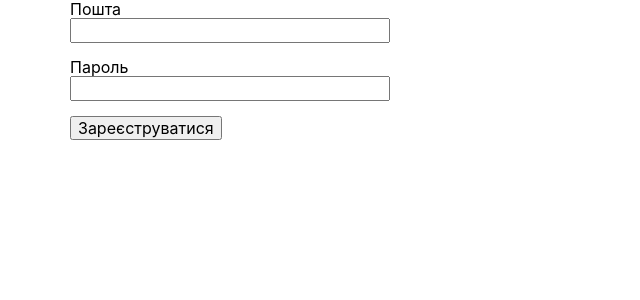
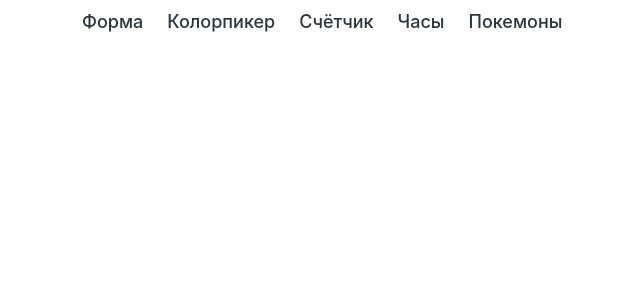
Before and after one commit to bestboost/react22, a React (Create React App) app: page / in a window 1280 px wide. Shown: the top 300 px of the page, without its empty margins (0-640 px from the left). Built offline with nearby package versions, Linux system fonts and the light colour scheme.

Commit message:
add router

```diff
--- a/src/App.js
+++ b/src/App.js
@@ -1,19 +1,20 @@
-// import { Switch, Route } from 'react-router-dom';
-// import AppBar from './components/AppBar/AppBar';
+import { Switch, Route } from 'react-router-dom';
+import AppBar from './components/AppBar/AppBar';
 import SignupForm from './components/SignupForm/SignupForm';
-// import ColorPicker from './components/ColorPicker/ColorPicker';
-// import Counter from './components/Counter/Counter';
-// import Clock from './components/Clock/Clock';
+import ColorPicker from './components/ColorPicker/ColorPicker';
+import Counter from './components/Counter/Counter';
+import Clock from './components/Clock/Clock';
 // import PokemonView from './views/PokemonView';
+import Navigation from './components/Navigation/Navigation'
 
-// const colorPickerOptions = [
-//   { label: 'red', color: '#F44336' },
-//   { label: 'green', color: '#4CAF50' },
-//   { label: 'blue', color: '#2196F3' },
-//   { label: 'grey', color: '#607D8B' },
-//   { label: 'pink', color: '#E91E63' },
-//   { label: 'indigo', color: '#3F51B5' },
-// ];
+const colorPickerOptions = [
+  { label: 'red', color: '#F44336' },
+  { label: 'green', color: '#4CAF50' },
+  { label: 'blue', color: '#2196F3' },
+  { label: 'grey', color: '#607D8B' },
+  { label: 'pink', color: '#E91E63' },
+  { label: 'indigo', color: '#3F51B5' },
+];
 
 const containerStyles = {
   maxWidth: 1170,
@@ -26,29 +27,30 @@ const containerStyles = {
 export default function App() {
   return (
     <div style={containerStyles}>
-      {/* <AppBar /> */}
+      <AppBar />
+      <Navigation/>
 
-      {/* <Switch> */}
-        {/* <Route path="/signup">
+      <Switch>
+         <Route path="/signup">
           <SignupForm />
-        </Route> */}
- <SignupForm />
-        {/* <Route path="/colorpicker"> */}
-          {/* <ColorPicker options={colorPickerOptions} /> */}
-        {/* </Route> */}
+        </Route>
 
-        {/* <Route path="/counter"> */}
-          {/* <Counter /> */}
-        {/* </Route> */}
+        <Route path="/colorpicker">
+          <ColorPicker options={colorPickerOptions} />
+         </Route>
 
-        {/* <Route path="/clock"> */}
-          {/* <Clock /> */}
-        {/* </Route> */}
+        <Route path="/counter">
+           <Counter />
+         </Route>
+
+        <Route path="/clock">
+           <Clock />
+        </Route>
 
         {/* <Route path="/pokemon">
           <PokemonView />
         </Route> */}
-      {/* </Switch> */}
+      </Switch>
     </div>
   );
 }
--- a/src/components/Navigation/Navigation.jsx
+++ b/src/components/Navigation/Navigation.jsx
@@ -0,0 +1,49 @@
+import React from 'react';
+import { NavLink } from 'react-router-dom';
+import styles from './Navigation.module.css';
+
+const Navigation = () => (
+  <nav>
+    <NavLink
+      to="/signup"
+      className={styles.link}
+      activeClassName={styles.activeLink}
+    >
+      Форма
+    </NavLink>
+
+    <NavLink
+      to="/colorpicker"
+      className={styles.link}
+      activeClassName={styles.activeLink}
+    >
+      Колорпикер
+    </NavLink>
+
+    <NavLink
+      to="/counter"
+      className={styles.link}
+      activeClassName={styles.activeLink}
+    >
+      Счётчик
+    </NavLink>
+
+    <NavLink
+      to="/clock"
+      className={styles.link}
+      activeClassName={styles.activeLink}
+    >
+      Часы
+    </NavLink>
+
+    <NavLink
+      to="/pokemon"
+      className={styles.link}
+      activeClassName={styles.activeLink}
+    >
+      Покемоны
+    </NavLink>
+  </nav>
+);
+
+export default Navigation;
--- a/src/index.js
+++ b/src/index.js
@@ -1,6 +1,6 @@
 import React from 'react';
 import ReactDOM from 'react-dom/client';
-// import { BrowserRouter } from 'react-router-dom';
+import { BrowserRouter } from 'react-router-dom';
 import App from './App';
 // import AuthProvider from './contexts/auth/Provider';
 import 'modern-normalize/modern-normalize.css';
@@ -9,10 +9,10 @@ import 'react-toastify/dist/ReactToastify.css';
 
 ReactDOM.createRoot(document.getElementById('root')).render(
   <React.StrictMode>
-    {/* <BrowserRouter> */}
+    <BrowserRouter>
       {/* <AuthProvider> */}
         <App />
       {/* </AuthProvider> */}
-    {/* </BrowserRouter> */}
+    </BrowserRouter>
   </React.StrictMode>
 );
```
